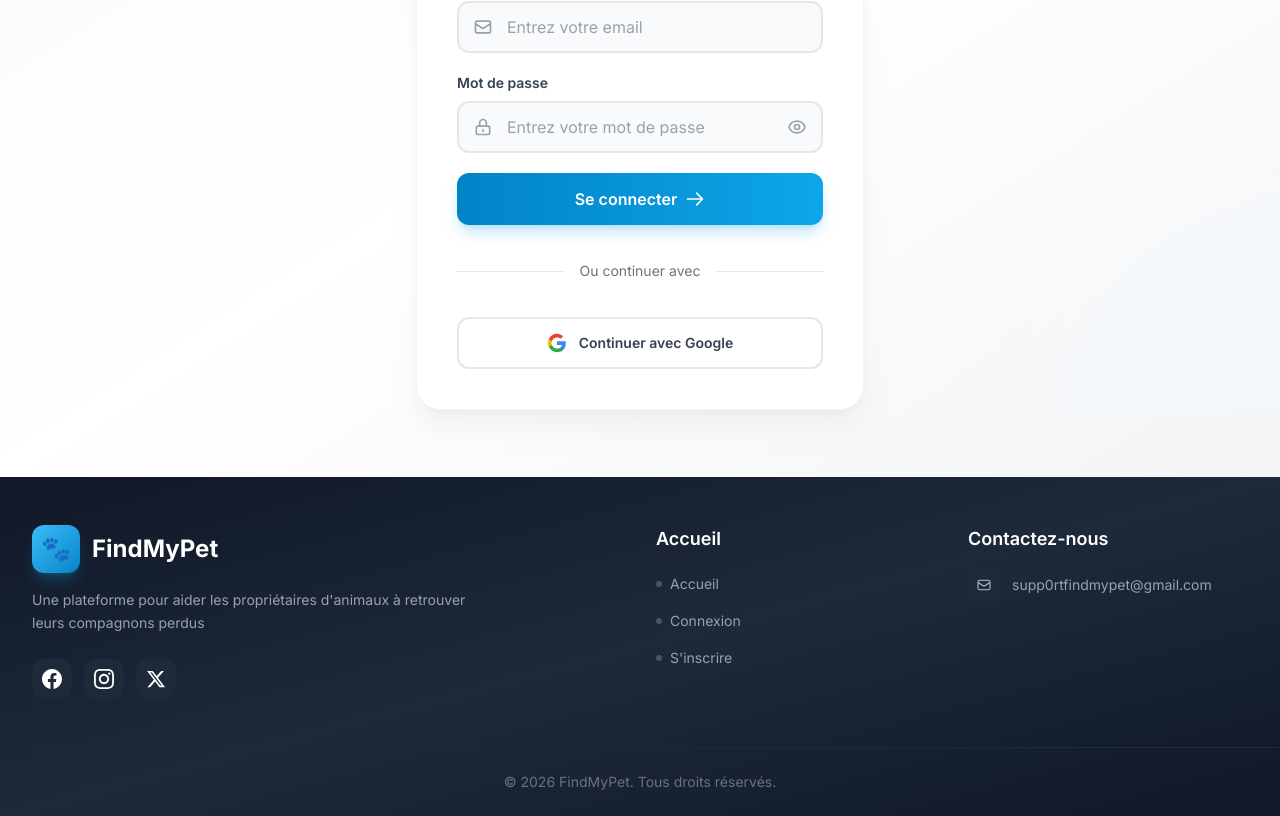
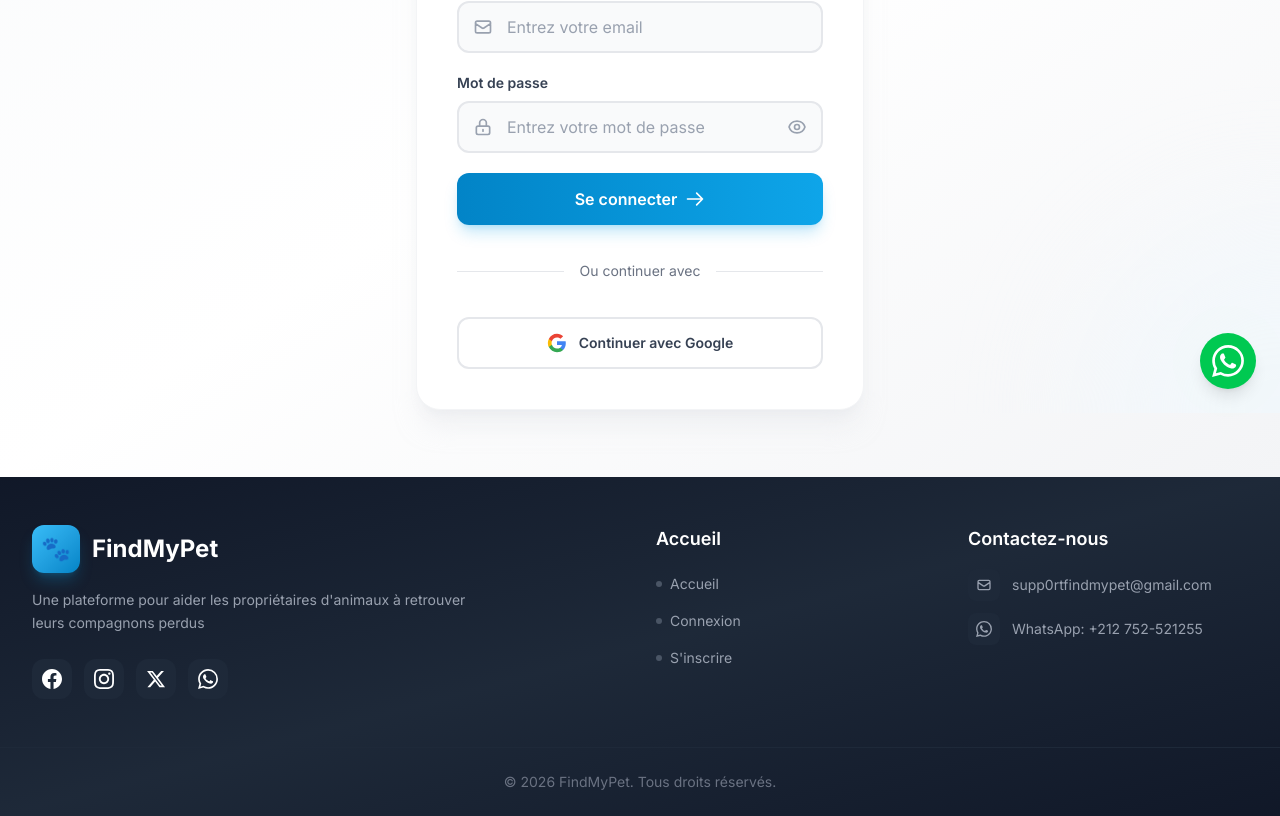
Before and after one commit to ziyad455/FindMyPet, a React (Vite) app: page /login in a window 1280 px wide. Shown: the part 387-1203 px from the top of the page. Built offline with nearby package versions, Linux system fonts and the light colour scheme; no server answers.

Commit message:
add the whatsap icon

```diff
--- a/src/App.tsx
+++ b/src/App.tsx
@@ -4,7 +4,7 @@
 import React from 'react';
 import { BrowserRouter, Routes, Route } from 'react-router-dom';
 import { AuthProvider, LanguageProvider, ToastProvider } from './context';
-import { Header, Footer, ProtectedRoute } from './components';
+import { Header, Footer, ProtectedRoute, WhatsAppButton } from './components';
 import {
   LandingPage,
   LoginPage,
@@ -15,13 +15,13 @@
   PetPage,
   NotFoundPage
 } from './pages';
+import { useLocation } from 'react-router-dom';
 
-const App: React.FC = () => {
+const AppContent: React.FC = () => {
+  const location = useLocation();
+  const isAdminPage = location.pathname.startsWith('/admin');
+
   return (
-    <LanguageProvider>
-      <AuthProvider>
-        <ToastProvider>
-          <BrowserRouter>
     <div className="flex flex-col min-h-screen">
       <Header />
       <main className="flex-grow">
@@ -65,7 +65,18 @@
         </Routes>
       </main>
       <Footer />
+      {!isAdminPage && <WhatsAppButton />}
     </div>
+  );
+};
+
+const App: React.FC = () => {
+  return (
+    <LanguageProvider>
+      <AuthProvider>
+        <ToastProvider>
+          <BrowserRouter>
+            <AppContent />
           </BrowserRouter>
         </ToastProvider>
       </AuthProvider>
--- a/src/components/Footer.tsx
+++ b/src/components/Footer.tsx
@@ -56,6 +56,17 @@
                   <path d="M18.244 2.25h3.308l-7.227 8.26 8.502 11.24H16.17l-5.214-6.817L4.99 21.75H1.68l7.73-8.835L1.254 2.25H8.08l4.713 6.231zm-1.161 17.52h1.833L7.084 4.126H5.117z" />
                 </svg>
               </a>
+              <a
+                href="https://wa.me/212752521255"
+                target="_blank"
+                rel="noopener noreferrer"
+                className="w-10 h-10 bg-gray-800 hover:bg-green-600 rounded-xl flex items-center justify-center transition-all duration-200 hover:scale-105 group"
+                aria-label="WhatsApp"
+              >
+                <svg className="w-5 h-5" fill="currentColor" viewBox="0 0 24 24">
+                  <path d="M17.472 14.382c-.297-.149-1.758-.867-2.03-.967-.273-.099-.471-.148-.67.15-.197.297-.767.966-.94 1.164-.173.199-.347.223-.644.075-.297-.15-1.255-.463-2.39-1.475-.883-.788-1.48-1.761-1.653-2.059-.173-.297-.018-.458.13-.606.134-.133.298-.347.446-.52.149-.174.198-.298.298-.497.099-.198.05-.371-.025-.52-.075-.149-.669-1.612-.916-2.207-.242-.579-.487-.5-.669-.51-.173-.008-.371-.01-.57-.01-.198 0-.52.074-.792.372-.272.297-1.04 1.016-1.04 2.479 0 1.462 1.065 2.875 1.213 3.074.149.198 2.096 3.2 5.077 4.487.709.306 1.262.489 1.694.625.712.227 1.36.195 1.871.118.571-.085 1.758-.719 2.006-1.413.248-.694.248-1.289.173-1.413-.074-.124-.272-.198-.57-.347m-5.421 7.403h-.004a9.87 9.87 0 01-5.031-1.378l-.361-.214-3.741.982.998-3.648-.235-.374a9.86 9.86 0 01-1.51-5.26c.001-5.45 4.436-9.884 9.888-9.884 2.64 0 5.122 1.03 6.988 2.898a9.825 9.825 0 012.893 6.994c-.003 5.45-4.437 9.884-9.885 9.884m8.413-18.297A11.815 11.815 0 0012.05 0C5.495 0 .16 5.335.157 11.892c0 2.096.547 4.142 1.588 5.945L.057 24l6.305-1.654a11.882 11.882 0 005.683 1.448h.005c6.554 0 11.89-5.335 11.893-11.893a11.821 11.821 0 00-3.48-8.413z" />
+                </svg>
+              </a>
             </div>
           </div>
 
@@ -112,6 +123,19 @@
                 </div>
                 <span>supp0rtfindmypet@gmail.com</span>
               </a>
+              <a
+                href="https://wa.me/212752521255"
+                target="_blank"
+                rel="noopener noreferrer"
+                className="text-gray-400 hover:text-green-400 text-sm transition-colors flex items-center gap-3"
+              >
+                <div className="w-8 h-8 bg-gray-800 rounded-lg flex items-center justify-center">
+                  <svg className="w-4 h-4" fill="currentColor" viewBox="0 0 24 24">
+                    <path d="M17.472 14.382c-.297-.149-1.758-.867-2.03-.967-.273-.099-.471-.148-.67.15-.197.297-.767.966-.94 1.164-.173.199-.347.223-.644.075-.297-.15-1.255-.463-2.39-1.475-.883-.788-1.48-1.761-1.653-2.059-.173-.297-.018-.458.13-.606.134-.133.298-.347.446-.52.149-.174.198-.298.298-.497.099-.198.05-.371-.025-.52-.075-.149-.669-1.612-.916-2.207-.242-.579-.487-.5-.669-.51-.173-.008-.371-.01-.57-.01-.198 0-.52.074-.792.372-.272.297-1.04 1.016-1.04 2.479 0 1.462 1.065 2.875 1.213 3.074.149.198 2.096 3.2 5.077 4.487.709.306 1.262.489 1.694.625.712.227 1.36.195 1.871.118.571-.085 1.758-.719 2.006-1.413.248-.694.248-1.289.173-1.413-.074-.124-.272-.198-.57-.347m-5.421 7.403h-.004a9.87 9.87 0 01-5.031-1.378l-.361-.214-3.741.982.998-3.648-.235-.374a9.86 9.86 0 01-1.51-5.26c.001-5.45 4.436-9.884 9.888-9.884 2.64 0 5.122 1.03 6.988 2.898a9.825 9.825 0 012.893 6.994c-.003 5.45-4.437 9.884-9.885 9.884m8.413-18.297A11.815 11.815 0 0012.05 0C5.495 0 .16 5.335.157 11.892c0 2.096.547 4.142 1.588 5.945L.057 24l6.305-1.654a11.882 11.882 0 005.683 1.448h.005c6.554 0 11.89-5.335 11.893-11.893a11.821 11.821 0 00-3.48-8.413z" />
+                  </svg>
+                </div>
+                <span>{t('footer.whatsapp')}: +212 752-521255</span>
+              </a>
             </div>
           </div>
         </div>
--- /dev/null
+++ b/src/components/WhatsAppButton.tsx
@@ -0,0 +1,39 @@
+import React from 'react';
+import { useLanguage } from '../context';
+
+const WhatsAppButton: React.FC = () => {
+    const { t } = useLanguage();
+    const phoneNumber = '212752521255';
+    const whatsappUrl = `https://wa.me/${phoneNumber}`;
+
+    return (
+        <a
+            href={whatsappUrl}
+            target="_blank"
+            rel="noopener noreferrer"
+            className="fixed bottom-6 right-6 z-50 group flex items-center justify-center"
+            aria-label={t('footer.contactWhatsApp')}
+        >
+            {/* Tooltip */}
+            <span className="absolute right-full mr-3 px-3 py-2 bg-gray-900 text-white text-xs rounded-lg opacity-0 group-hover:opacity-100 transition-opacity whitespace-nowrap hidden sm:block shadow-xl border border-gray-800">
+                {t('footer.contactWhatsApp')}
+            </span>
+
+            {/* Pulse Effect */}
+            <span className="absolute inset-0 rounded-full bg-green-500 animate-ping opacity-20 group-hover:opacity-0 transition-opacity"></span>
+
+            {/* Main Button */}
+            <div className="relative w-14 h-14 bg-green-500 hover:bg-green-600 text-white rounded-full flex items-center justify-center shadow-lg transform group-hover:scale-110 transition-all duration-300 group-hover:rotate-12">
+                <svg
+                    className="w-8 h-8"
+                    fill="currentColor"
+                    viewBox="0 0 24 24"
+                >
+                    <path d="M17.472 14.382c-.297-.149-1.758-.867-2.03-.967-.273-.099-.471-.148-.67.15-.197.297-.767.966-.94 1.164-.173.199-.347.223-.644.075-.297-.15-1.255-.463-2.39-1.475-.883-.788-1.48-1.761-1.653-2.059-.173-.297-.018-.458.13-.606.134-.133.298-.347.446-.52.149-.174.198-.298.298-.497.099-.198.05-.371-.025-.52-.075-.149-.669-1.612-.916-2.207-.242-.579-.487-.5-.669-.51-.173-.008-.371-.01-.57-.01-.198 0-.52.074-.792.372-.272.297-1.04 1.016-1.04 2.479 0 1.462 1.065 2.875 1.213 3.074.149.198 2.096 3.2 5.077 4.487.709.306 1.262.489 1.694.625.712.227 1.36.195 1.871.118.571-.085 1.758-.719 2.006-1.413.248-.694.248-1.289.173-1.413-.074-.124-.272-.198-.57-.347m-5.421 7.403h-.004a9.87 9.87 0 01-5.031-1.378l-.361-.214-3.741.982.998-3.648-.235-.374a9.86 9.86 0 01-1.51-5.26c.001-5.45 4.436-9.884 9.888-9.884 2.64 0 5.122 1.03 6.988 2.898a9.825 9.825 0 012.893 6.994c-.003 5.45-4.437 9.884-9.885 9.884m8.413-18.297A11.815 11.815 0 0012.05 0C5.495 0 .16 5.335.157 11.892c0 2.096.547 4.142 1.588 5.945L.057 24l6.305-1.654a11.882 11.882 0 005.683 1.448h.005c6.554 0 11.89-5.335 11.893-11.893a11.821 11.821 0 00-3.48-8.413z" />
+                </svg>
+            </div>
+        </a>
+    );
+};
+
+export default WhatsAppButton;
--- a/src/components/index.ts
+++ b/src/components/index.ts
@@ -9,3 +9,4 @@
 export { Modal, type ModalVariant } from './Modal';
 export { Toast, ToastContainer } from './Toast';
 export { ConfirmDialog } from './ConfirmDialog';
+export { default as WhatsAppButton } from './WhatsAppButton';
--- a/src/i18n/ar.json
+++ b/src/i18n/ar.json
@@ -194,6 +194,8 @@
     "copyright": "© {{year}} FindMyPet. جميع الحقوق محفوظة.",
     "privacy": "سياسة الخصوصية",
     "terms": "شروط الاستخدام",
-    "contact": "تواصل معنا"
+    "contact": "اتصل بنا",
+    "whatsapp": "واتساب",
+    "contactWhatsApp": "اتصل بنا عبر الواتساب"
   }
 }
--- a/src/i18n/en.json
+++ b/src/i18n/en.json
@@ -194,6 +194,8 @@
         "copyright": "© {{year}} FindMyPet. All rights reserved.",
         "privacy": "Privacy Policy",
         "terms": "Terms of Use",
-        "contact": "Contact Us"
+        "contact": "Contact Us",
+        "whatsapp": "WhatsApp",
+        "contactWhatsApp": "Contact us on WhatsApp"
     }
 }
--- a/src/i18n/fr.json
+++ b/src/i18n/fr.json
@@ -194,6 +194,8 @@
     "copyright": "© {{year}} FindMyPet. Tous droits réservés.",
     "privacy": "Politique de confidentialité",
     "terms": "Conditions d'utilisation",
-    "contact": "Contactez-nous"
+    "contact": "Contactez-nous",
+    "whatsapp": "WhatsApp",
+    "contactWhatsApp": "Contactez-nous sur WhatsApp"
   }
 }
```
Lines whose indentation alone changed are shown as unchanged.
